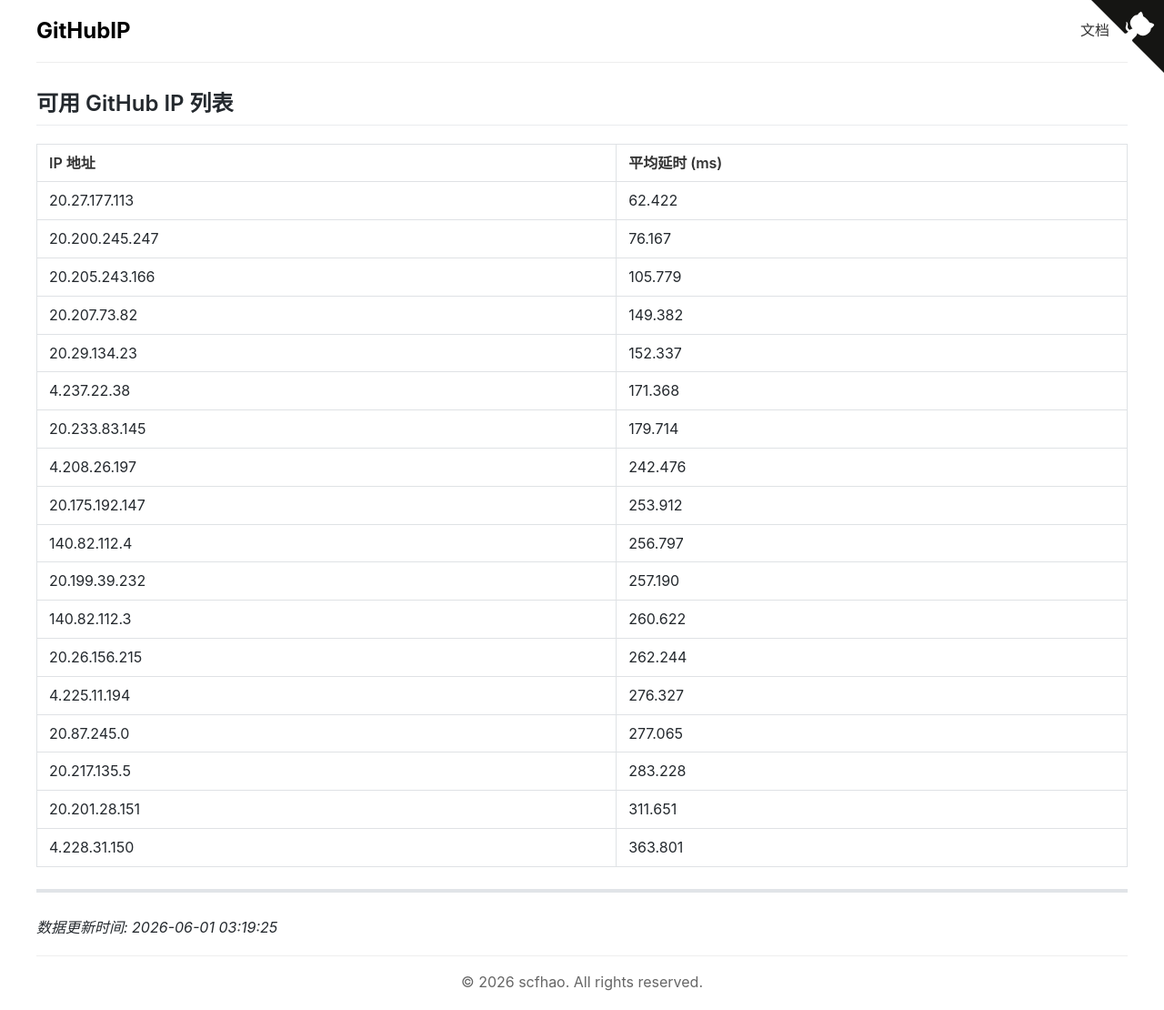
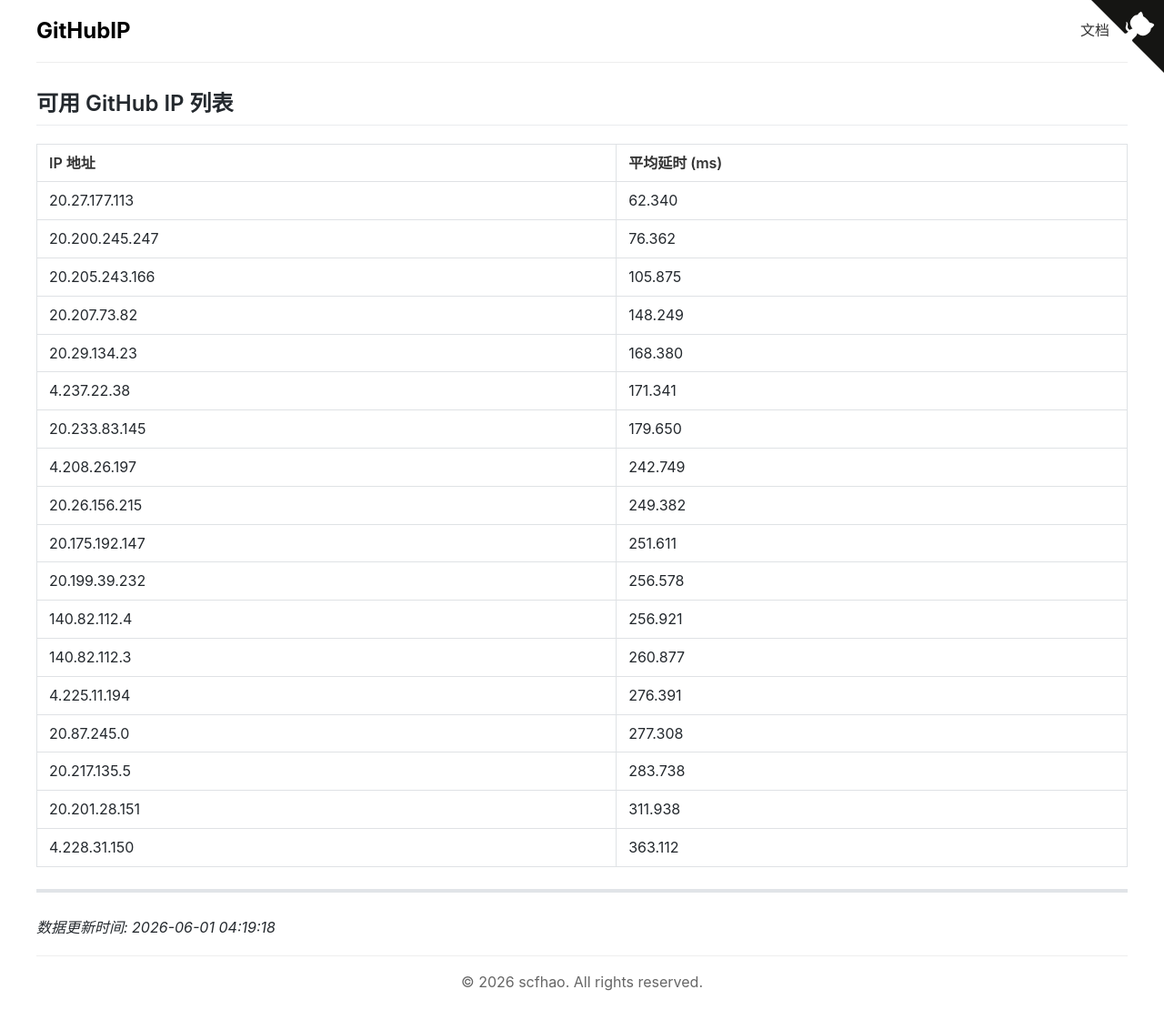
Before and after one commit to scfhao/GitHubIP, a Jekyll site: the page built from index.md, in a window 1280 px wide. Shown: the whole page at 91% size. Built offline with Jekyll 4.4.1, drawn with Linux system fonts in a browser that asks for light colours.

Commit message:
自动脚本执行 - 2026-06-01 04:19:18

```diff
--- a/index.md
+++ b/index.md
@@ -1,32 +1,32 @@
 ---
 layout: home
 title: GitHub IP 列表
-date: 2026-06-01 03:19:25
+date: 2026-06-01 04:19:18
 ---
 
 ## 可用 GitHub IP 列表
 
 | IP 地址 | 平均延时 (ms) |
 |---------|--------------|
-| 20.27.177.113 | 62.422 |
-| 20.200.245.247 | 76.167 |
-| 20.205.243.166 | 105.779 |
-| 20.207.73.82 | 149.382 |
-| 20.29.134.23 | 152.337 |
-| 4.237.22.38 | 171.368 |
-| 20.233.83.145 | 179.714 |
-| 4.208.26.197 | 242.476 |
-| 20.175.192.147 | 253.912 |
-| 140.82.112.4 | 256.797 |
-| 20.199.39.232 | 257.190 |
-| 140.82.112.3 | 260.622 |
-| 20.26.156.215 | 262.244 |
-| 4.225.11.194 | 276.327 |
-| 20.87.245.0 | 277.065 |
-| 20.217.135.5 | 283.228 |
-| 20.201.28.151 | 311.651 |
-| 4.228.31.150 | 363.801 |
+| 20.27.177.113 | 62.340 |
+| 20.200.245.247 | 76.362 |
+| 20.205.243.166 | 105.875 |
+| 20.207.73.82 | 148.249 |
+| 20.29.134.23 | 168.380 |
+| 4.237.22.38 | 171.341 |
+| 20.233.83.145 | 179.650 |
+| 4.208.26.197 | 242.749 |
+| 20.26.156.215 | 249.382 |
+| 20.175.192.147 | 251.611 |
+| 20.199.39.232 | 256.578 |
+| 140.82.112.4 | 256.921 |
+| 140.82.112.3 | 260.877 |
+| 4.225.11.194 | 276.391 |
+| 20.87.245.0 | 277.308 |
+| 20.217.135.5 | 283.738 |
+| 20.201.28.151 | 311.938 |
+| 4.228.31.150 | 363.112 |
 
 ---
 
-*数据更新时间: 2026-06-01 03:19:25*
+*数据更新时间: 2026-06-01 04:19:18*
```
